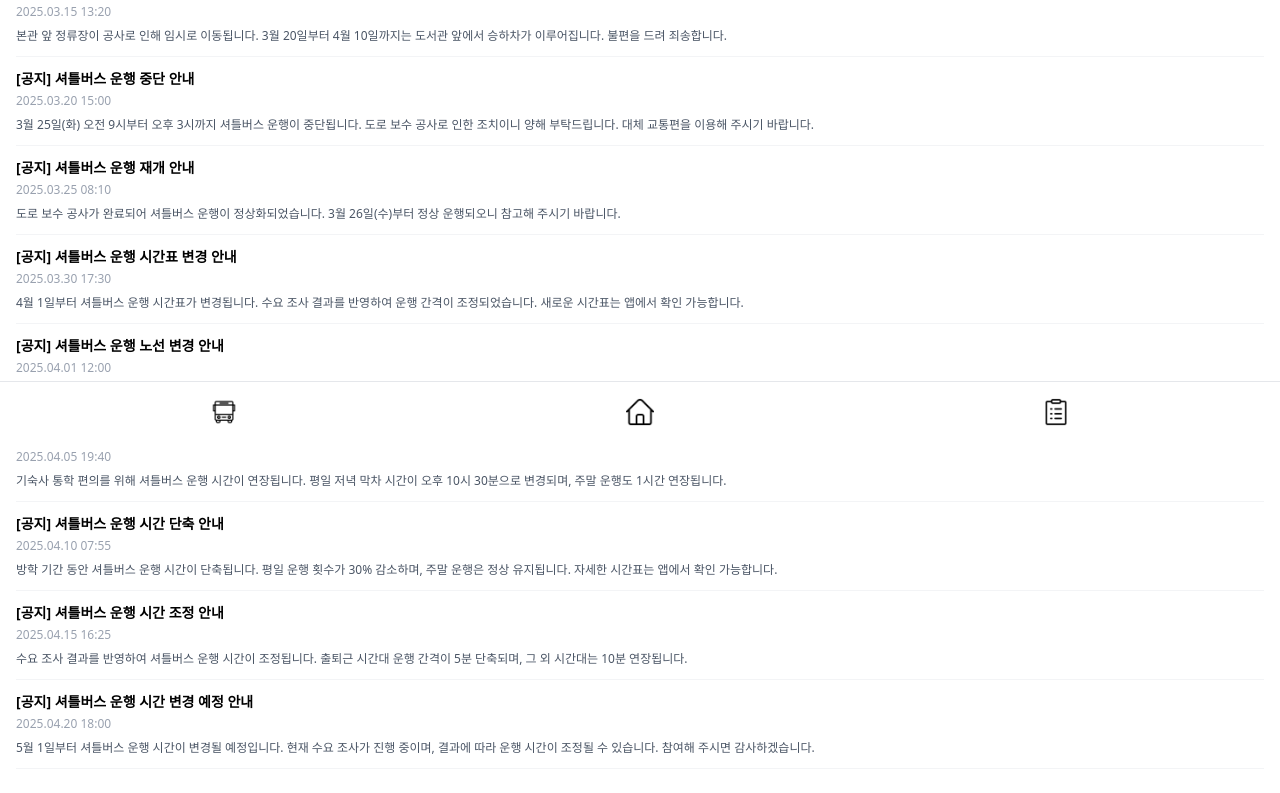
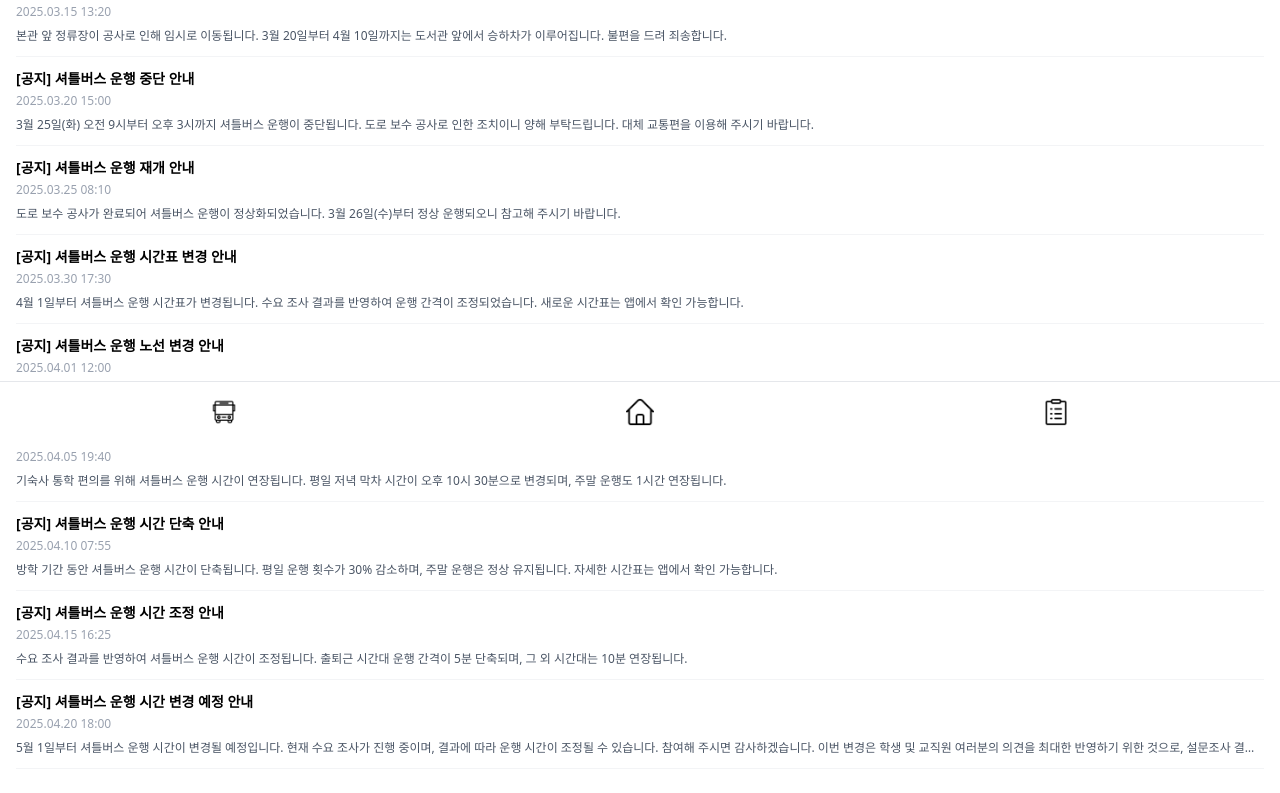
Before and after one commit to Yujin-nKim/fe, a React (Vite) app: page /notice in a window 1280 px wide. Shown: the part 355-1148 px from the top of the page. Built offline with nearby package versions, Linux system fonts and the light colour scheme; a web font is replaced by a local one.

Commit message:
chore: 테스트를 위해 공지사항 Mock 데이터 수정
- 공지 내용이 길어졌을 때, 메인 페이지 팝업창에서 어떻게 표시될지 테스트하기 위해 수정

```diff
--- a/src/components/noticesMock.ts
+++ b/src/components/noticesMock.ts
@@ -69,7 +69,19 @@ const notices = [
     id: 12,
     title: '[공지] 셔틀버스 운행 시간 변경 예정 안내',
     date: '2025-04-20T18:00:00',
-    content: '5월 1일부터 셔틀버스 운행 시간이 변경될 예정입니다. 현재 수요 조사가 진행 중이며, 결과에 따라 운행 시간이 조정될 수 있습니다. 참여해 주시면 감사하겠습니다.'
+    content: `5월 1일부터 셔틀버스 운행 시간이 변경될 예정입니다. 현재 수요 조사가 진행 중이며, 결과에 따라 운행 시간이 조정될 수 있습니다. 참여해 주시면 감사하겠습니다.
+
+이번 변경은 학생 및 교직원 여러분의 의견을 최대한 반영하기 위한 것으로, 설문조사 결과에 따라 다양한 시간대의 운행이 추가되거나 조정될 수 있습니다. 특히 아침과 저녁 시간대의 혼잡도를 완화하고, 주말 및 공휴일 운행도 확대할 계획입니다.
+
+변경 예정 시간표와 노선은 아래와 같습니다:
+- 아침 첫차: 07:00 → 06:40
+- 저녁 막차: 22:00 → 22:30
+- 주말 운행: 2회 → 4회
+- 신설 노선: 기숙사 구역 경유
+
+자세한 내용은 첨부된 안내문을 참고해 주시고, 추가 문의 사항은 셔틀버스 담당자(내선 1234) 또는 앱 내 1:1 문의를 이용해 주세요.
+
+여러분의 많은 관심과 참여 부탁드립니다. 감사합니다!\n\n(이 내용은 테스트를 위해 인위적으로 길게 작성되었습니다. 실제 공지에서는 더 많은 정보와 표, 이미지 등이 포함될 수 있습니다. 내용이 길어질 때 팝업창에서 어떻게 보이는지 확인하기 위한 예시입니다. 내용이 길어질 때 팝업창에서 어떻게 보이는지 확인하기 위한 예시입니다. 내용이 길어질 때 팝업창에서 어떻게 보이는지 확인하기 위한 예시입니다. 내용이 길어질 때 팝업창에서 어떻게 보이는지 확인하기 위한 예시입니다. 내용이 길어질 때 팝업창에서 어떻게 보이는지 확인하기 위한 예시입니다. 내용이 길어질 때 팝업창에서 어떻게 보이는지 확인하기 위한 예시입니다. 내용이 길어질 때 팝업창에서 어떻게 보이는지 확인하기 위한 예시입니다. 내용이 길어질 때 팝업창에서 어떻게 보이는지 확인하기 위한 예시입니다. 내용이 길어질 때 팝업창에서 어떻게 보이는지 확인하기 위한 예시입니다. 내용이 길어질 때 팝업창에서 어떻게 보이는지 확인하기 위한 예시입니다.)`
   },
 ];
 
```
